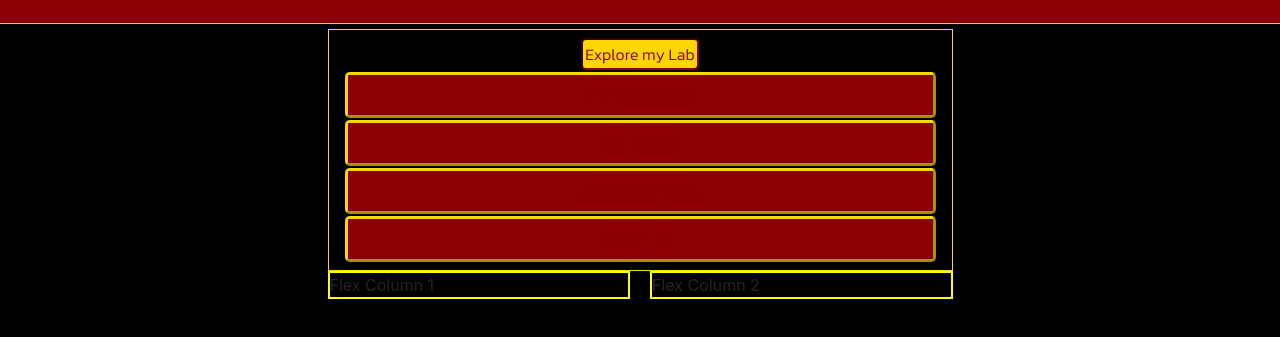
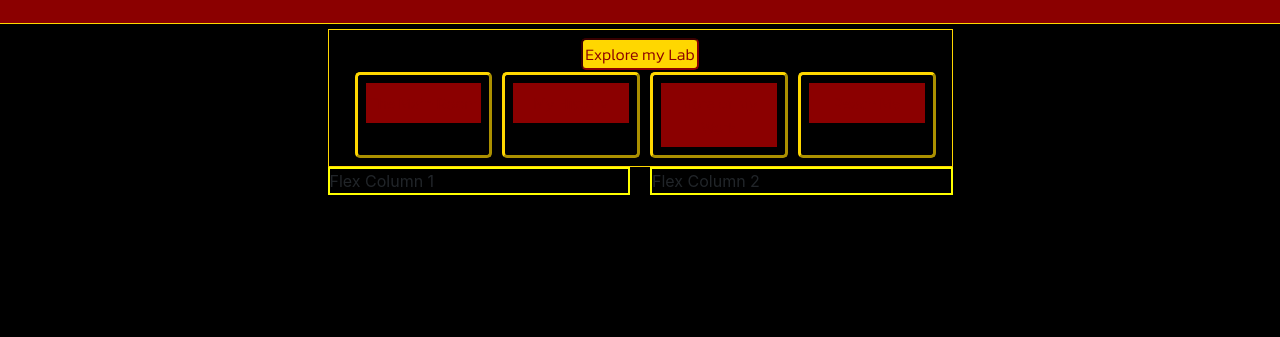
Before and after one commit to cmatchneer/slimdirtcustoms, a plain HTML site: page public/html/index.html in a window 1280 px wide. Both pictures are taken after a click on the button "Explore my Lab". Shown: the part 147-484 px from the top of the page. Drawn offline with nearby package versions, Linux system fonts and the light colour scheme; a web font is replaced by a local one.

Commit message:
figured out flex box now need to fix style issues

```diff
--- a/public/assets/css/style.css
+++ b/public/assets/css/style.css
@@ -1,22 +1,6 @@
 body {
     background-color: black;
 }
-
-
-/* img {
-    position: relative;
-    margin-top: 10px;
-    width: 100%;
-    height: 400px;
-    border: 1px solid gold;
-}
-
-img:hover {
-    width: 150%;
-    height: 450px;
-    border: 5px inset gold;
-    z-index: 1;
-} */
 
 label {
     color: silver;
@@ -50,20 +34,17 @@ label {
 nav {
     width: 25%;
     margin: 0 auto;
-    display: flex;
 }
 
 .navbar {
     border: 1px solid gold;
+    display: flex;
+    justify-content: space-between;
     width: 100%;
 }
 
-.flex {
-    display: flex;
-}
-
 .navbar-nav {
-    display: flex !important;
+    width: 100%;
 }
 
 .nav-link {
@@ -102,15 +83,9 @@ button:focus {
     background-color: goldenrod;
 }
 
-
-/* .navbar-brand {
-    color: darkred !important;
-    border: 2px outset black;
-    border-radius: 5px;
-    padding: 2px;
-    background-color: gold;
-
-} */
+ul {
+    list-style-type: none;
+}
 
 .nav-item {
     border: 3px outset gold;
@@ -120,6 +95,7 @@ button:focus {
     margin-top: 2px;
     /* width: 25%; */
     flex: 1;
+    margin-left: 10px;
 }
 
 .nav-item:hover {
--- a/public/html/index.html
+++ b/public/html/index.html
@@ -36,26 +36,28 @@
 
         <div class="col-md-6 ">
             <!-- navbar-dark bg-dark -->
-            <nav class="navbar ">
+            <nav class="navbar  ">
                 <button class="menu" type="button" data-toggle="collapse" data-target="#navbarNav" aria-controls="navbarNav" aria-expanded="false" aria-label="Toggle navigation">
                             Explore my Lab
                           </button>
 
-                <div class="collapse navbar-collapse" id="navbarNav">
+                <div class="collapse navbar-collapse " id="navbarNav">
 
-                    <ul class="navbar-nav flex">
-                        <li class="nav-item active">
+                    <ul class="navbar-nav ">
+                        <div class="d-flex flex-row">
+                            <li class="nav-item active p-2">
                                 <a class="nav-link " href="#">The Main Room </a>
                             </li>
-                        <li class="nav-item active">
+                            <li class="nav-item active p-2">
                                 <a class="nav-link " href="background.html">My History</a>
                             </li>
-                        <li class="nav-item active">
+                            <li class="nav-item active p-2">
                                 <a class="nav-link " target="_blank" href="https://www.instagram.com/slimdirte.customs/?igshid=12burnpzplbzj">More of My Work</a>
                             </li>
-                        <li class="nav-item active">
+                            <li class="nav-item active p-2">
                                 <a class="nav-link " href="contact.html">Reach Me</a>
                             </li>
+                        </div>
                     </ul>
 
                 </div>
```
Lines whose indentation alone changed are shown as unchanged.
